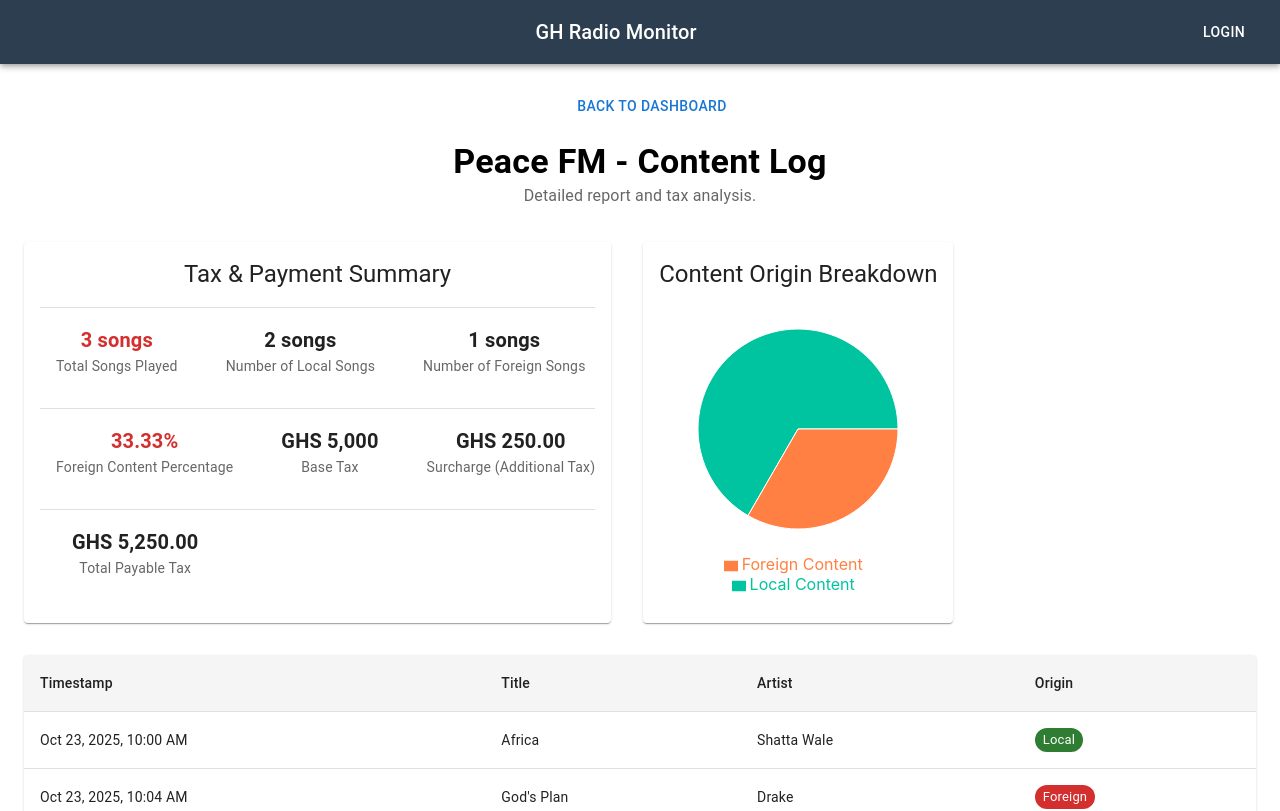
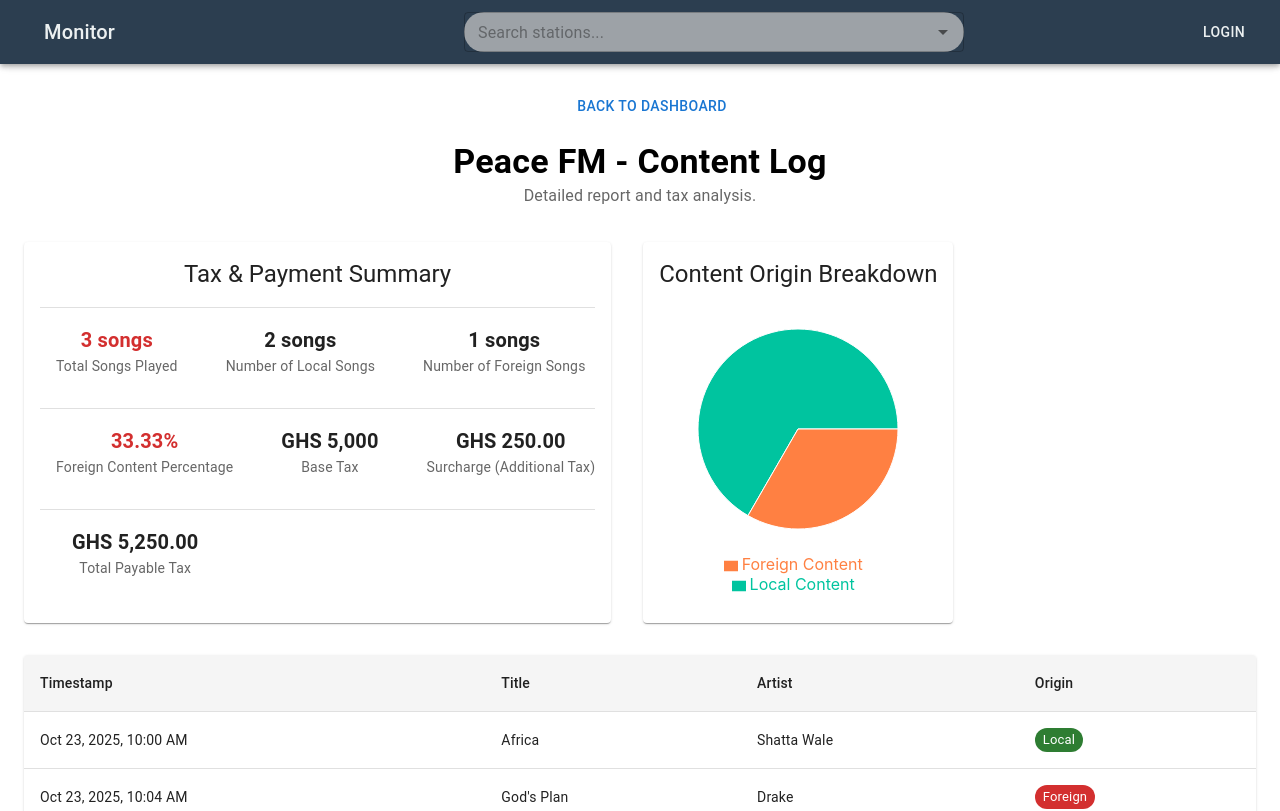
Before and after one commit to Kobby-24/forGH_frontend, a React (Create React App) app: page /admin/station/1 in a window 1280 px wide. Shown: the top 811 px of the page. Built offline with nearby package versions, Linux system fonts and the light colour scheme; some icons are missing.

Commit message:
Refactor Navbar to include search functionality for stations and implement HideOnScroll effect

```diff
--- a/src/components/Navbar.jsx
+++ b/src/components/Navbar.jsx
@@ -2,10 +2,22 @@
 
 import React from 'react';
 import { useNavigate, Link } from 'react-router-dom';
-import { AppBar, Toolbar, Typography, Button, Box } from '@mui/material';
+import { AppBar, Toolbar, Typography, Button, Box, Autocomplete, TextField, useScrollTrigger, Slide } from '@mui/material';
 import RadioIcon from '@mui/icons-material/Radio';
+import { mockStations } from '../mock/data';
 
-const Navbar = () => {
+// Hide on scroll helper (MUI pattern)
+function HideOnScroll(props) {
+  const { children, window } = props;
+  const trigger = useScrollTrigger({ target: window ? window() : undefined });
+  return (
+    <Slide appear={false} direction="down" in={!trigger}>
+      {children}
+    </Slide>
+  );
+}
+
+const Navbar = (props) => {
   const navigate = useNavigate();
   // Get user data from localStorage
   const user = JSON.parse(localStorage.getItem('user'));
@@ -26,21 +38,52 @@ const Navbar = () => {
   };
 
   return (
-    <AppBar position="static" sx={{ backgroundColor: '#2c3e50' }}>
+    <>
+      <HideOnScroll {...props}>
+        <AppBar position="fixed" sx={{ backgroundColor: '#2c3e50', color: '#ecf0f1' }}>
           <Toolbar>
-        <RadioIcon sx={{ mr: 2 }} />
             <Typography
               variant="h6"
               component="div"
-          sx={{ flexGrow: 1, cursor: 'pointer' }}
+              width={12}
+              sx={{ cursor: 'pointer', display: 'flex', alignItems: 'center', mr: 25 }}
               onClick={handleTitleClick}
             >
-          GH Radio Monitor
+              <RadioIcon sx={{ mr: 2 }} /> Monitor
             </Typography>
 
+            {/* Search stations by name in the middle of the appbar */}
+            <Box sx={{ flexGrow: 1, display: 'flex', justifyContent: 'center', color: 'white', borderColor: 'white', borderRadius: '100px' }}>
+              <Autocomplete
+                size="small"
+                sx={{ width: 500, color: 'white', borderColor: 'white', borderRadius: '100px' }}
+                options={mockStations.map(s => ({ label: s.name, id: s.id }))}
+                getOptionLabel={(option) => option.label || ''}
+                noOptionsText="No stations found"
+                onChange={(event, value) => {
+                  if (!value) return;
+                  const stationId = value.id;
+                  // Navigate depending on user role
+                  if (user?.role === 'admin') {
+                    navigate(`/admin/station/${stationId}`);
+                  } else if (user?.role === 'station') {
+                    navigate('/station/dashboard', { state: { stationId } });
+                  } else {
+                    // default to admin station view
+                    navigate(`/admin/station/${stationId}`);
+                  }
+                }}
+                renderInput={(params) => (
+                  <TextField {...params} placeholder="Search stations..." variant="outlined" sx={{ backgroundColor: '#9da2a7ff', textColor: 'white', borderColor: 'white', borderRadius: '100px' }} />
+                )}
+              />
+            </Box>
+
+            {/* This pushes the following items to the right */}
             {user ? (
               <Box sx={{ display: 'flex', alignItems: 'center', width: '100%' }}>
                 {/* Admin-only Manage Users button */}
+                <Box sx={{ flexGrow: 1 }} />
                 {user.role === 'admin' && (
                   <Button
                     color="inherit"
@@ -51,8 +94,6 @@ const Navbar = () => {
                     Manage Users
                   </Button>
                 )}
-
-            <Box sx={{ flexGrow: 1 }} /> {/* This pushes the following items to the right */}
 
                 <Typography sx={{ mr: 2 }}>
                   Welcome, <strong>{user.username}</strong>
@@ -68,6 +109,11 @@ const Navbar = () => {
             )}
           </Toolbar>
         </AppBar>
+      </HideOnScroll>
+
+      {/* toolbar spacer so page content isn't hidden under fixed appbar */}
+      <Toolbar />
+    </>
   );
 };
 
```
Lines whose indentation alone changed are shown as unchanged.
